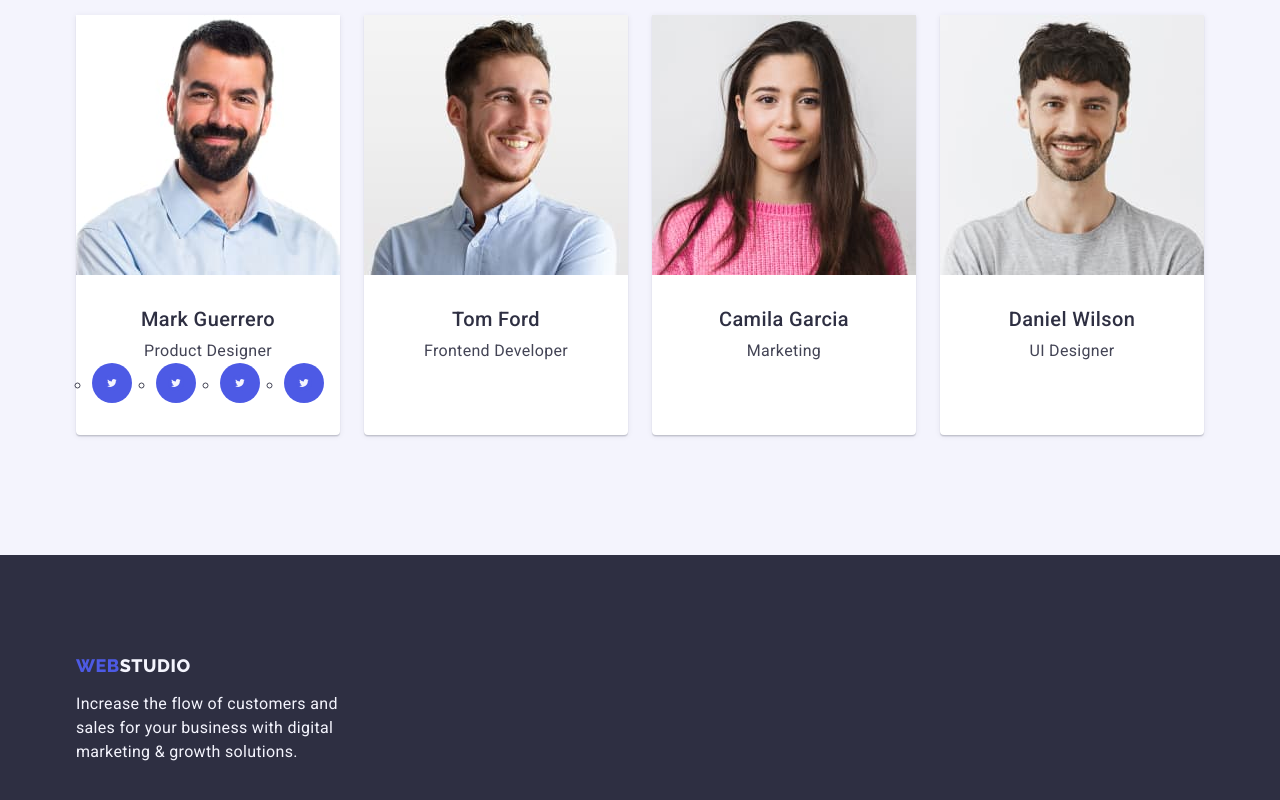
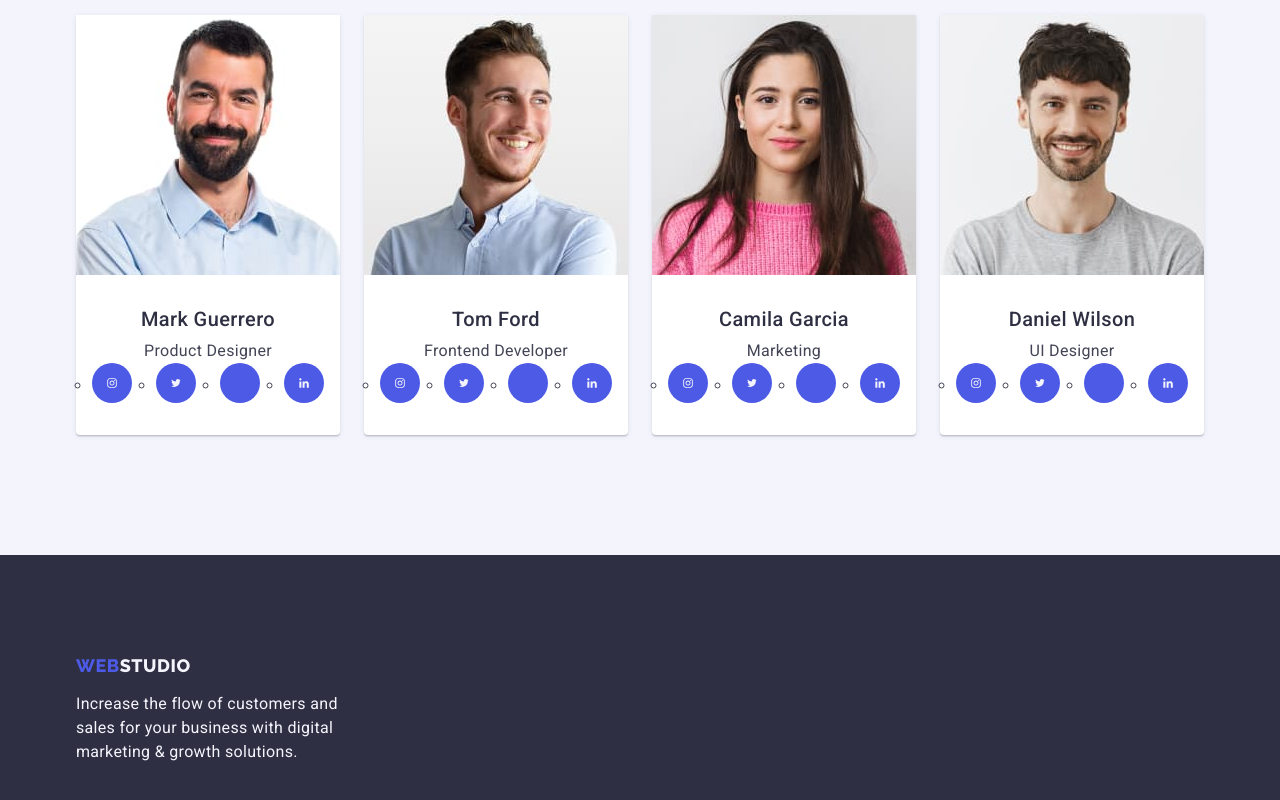
Before and after one commit to Tihons/goit-markup-hw-04, a plain HTML site: page index.html in a window 1280 px wide. Shown: the part 1910-2710 px from the top of the page. Drawn offline with nearby package versions, Linux system fonts and the light colour scheme; files whose address does not match are found by name.

Commit message:
Update index.html

```diff
--- a/index.html
+++ b/index.html
@@ -122,7 +122,7 @@
                             <ul class="sone">
                                 <li class="soneone"> <a class="sonelink" href=""><svg class="sonesvg" height="16"
                                             width="16">
-                                            <use href="./images/icons.svg#icon-Ellipse-1-1"></use>
+                                            <use href="./images/icons.svg#icon-Ellipse-3"></use>
                                         </svg></a></li>
                                 <li class="soneone"> <a class="sonelink" href=""><svg class="sonesvg" height="16"
                                             width="16">
@@ -130,11 +130,11 @@
                                         </svg></a></li>
                                 <li class="soneone"> <a class="sonelink" href=""><svg class="sonesvg" height="16"
                                             width="16">
-                                            <use href="./images/icons.svg#icon-Ellipse-1-1"></use>
+                                            <use href="./images/icons.svg#icon-icon-Ellipse-2-1"></use>
                                         </svg></a></li>
                                 <li class="soneone"> <a class="sonelink" href=""><svg class="sonesvg" height="16"
                                             width="16">
-                                            <use href="./images/icons.svg#icon-Ellipse-1-1"></use>
+                                            <use href="./images/icons.svg#icon-Ellipse-4-1"></use>
                                         </svg></a></li>
                             </ul>
                         </div>
@@ -144,6 +144,24 @@
                         <div class="workers">
                             <h3 class="titlethree">Tom Ford</h3>
                             <p class="listparagraphtwo"> Frontend Developer</p>
+                            <ul class="sone">
+                                <li class="soneone"> <a class="sonelink" href=""><svg class="sonesvg" height="16"
+                                            width="16">
+                                            <use href="./images/icons.svg#icon-Ellipse-3"></use>
+                                        </svg></a></li>
+                                <li class="soneone"> <a class="sonelink" href=""><svg class="sonesvg" height="16"
+                                            width="16">
+                                            <use href="./images/icons.svg#icon-Ellipse-1-1"></use>
+                                        </svg></a></li>
+                                <li class="soneone"> <a class="sonelink" href=""><svg class="sonesvg" height="16"
+                                            width="16">
+                                            <use href="./images/icons.svg#icon-icon-Ellipse-2-1"></use>
+                                        </svg></a></li>
+                                <li class="soneone"> <a class="sonelink" href=""><svg class="sonesvg" height="16"
+                                            width="16">
+                                            <use href="./images/icons.svg#icon-Ellipse-4-1"></use>
+                                        </svg></a></li>
+                            </ul>
                         </div>
                     </li>
                     <li class="listitemtwo">
@@ -151,6 +169,24 @@
                         <div class="workers">
                             <h3 class="titlethree">Camila Garcia</h3>
                             <p class="listparagraphtwo">Marketing</p>
+                            <ul class="sone">
+                                <li class="soneone"> <a class="sonelink" href=""><svg class="sonesvg" height="16"
+                                            width="16">
+                                            <use href="./images/icons.svg#icon-Ellipse-3"></use>
+                                        </svg></a></li>
+                                <li class="soneone"> <a class="sonelink" href=""><svg class="sonesvg" height="16"
+                                            width="16">
+                                            <use href="./images/icons.svg#icon-Ellipse-1-1"></use>
+                                        </svg></a></li>
+                                <li class="soneone"> <a class="sonelink" href=""><svg class="sonesvg" height="16"
+                                            width="16">
+                                            <use href="./images/icons.svg#icon-icon-Ellipse-2-1"></use>
+                                        </svg></a></li>
+                                <li class="soneone"> <a class="sonelink" href=""><svg class="sonesvg" height="16"
+                                            width="16">
+                                            <use href="./images/icons.svg#icon-Ellipse-4-1"></use>
+                                        </svg></a></li>
+                            </ul>
                         </div>
                     </li>
                     <li class="listitemtwo">
@@ -158,6 +194,24 @@
                         <div class="workers">
                             <h3 class="titlethree">Daniel Wilson</h3>
                             <p class="listparagraphtwo">UI Designer</p>
+                            <ul class="sone">
+                                <li class="soneone"> <a class="sonelink" href=""><svg class="sonesvg" height="16"
+                                            width="16">
+                                            <use href="./images/icons.svg#icon-Ellipse-3"></use>
+                                        </svg></a></li>
+                                <li class="soneone"> <a class="sonelink" href=""><svg class="sonesvg" height="16"
+                                            width="16">
+                                            <use href="./images/icons.svg#icon-Ellipse-1-1"></use>
+                                        </svg></a></li>
+                                <li class="soneone"> <a class="sonelink" href=""><svg class="sonesvg" height="16"
+                                            width="16">
+                                            <use href="./images/icons.svg#icon-icon-Ellipse-2-1"></use>
+                                        </svg></a></li>
+                                <li class="soneone"> <a class="sonelink" href=""><svg class="sonesvg" height="16"
+                                            width="16">
+                                            <use href="./images/icons.svg#icon-Ellipse-4-1"></use>
+                                        </svg></a></li>
+                            </ul>
                         </div>
                     </li>
                 </ul>
```
